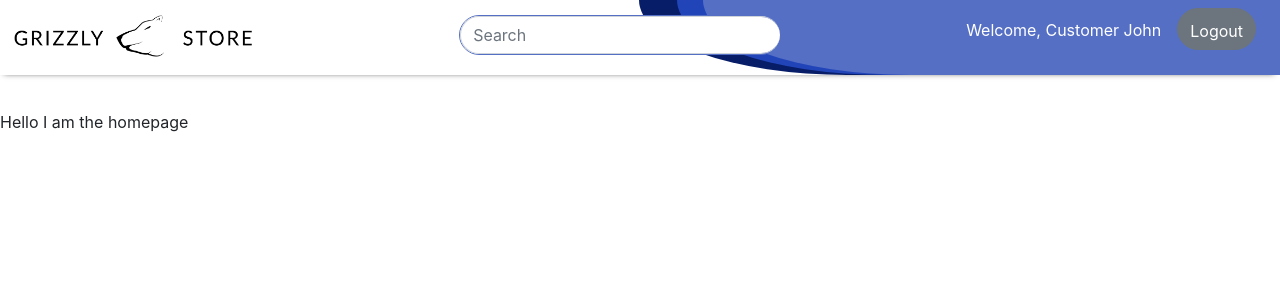
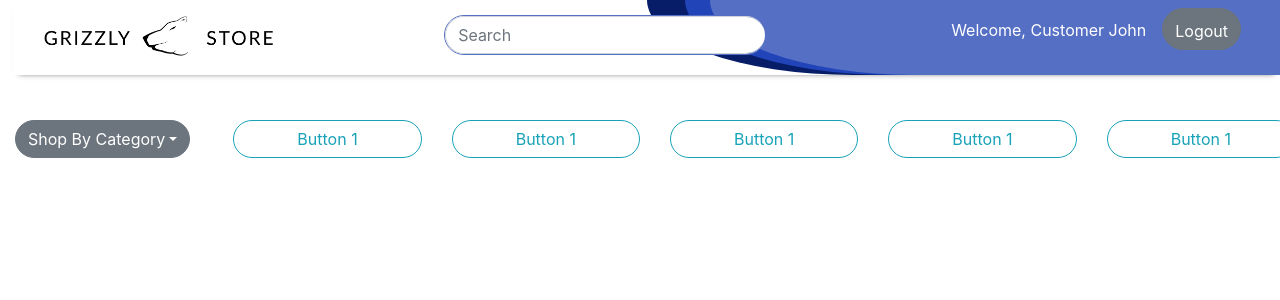
Before and after one commit to CogGrads-TeamTS/grizzly-fe-customer, a React (Create React App) app: page / in a window 1280 px wide. Shown: the top 300 px of the page. Built offline with nearby package versions, Linux system fonts and the light colour scheme.

Commit message:
customer sortBy  and  corresponding buttons

```diff
--- a/src/App.css
+++ b/src/App.css
@@ -77,6 +77,15 @@ tbody {
 .p-t-10{
   padding-top: 10px !important;
 }
+
+.m-t-5{
+    margin-top: 5px !important;
+}
+
+.m-t-10{
+    margin-top: 10px !important;
+}
+
 .no-padding{
   padding: 0 !important;
 }
--- a/src/App.js
+++ b/src/App.js
@@ -9,20 +9,16 @@ import Header from './components/Common/CommonHeader';
 class App extends Component {
   render() {
     return (
-      <div className="container-fluid no-padding">
+      <div className="container-fluid">
         <div className="header">
-          <Row className="nav-row">
+          <div className="nav-row">
             <Col xs="12">
               <Header />
             </Col>
-          </Row>
+          </div>
         </div>
         <div className="main">
-          <Row>
-            <Col xs="12">
               <Routes />
-            </Col>
-          </Row>
         </div>
       </div>
     );
--- a/src/components/Common/CommonHeader.js
+++ b/src/components/Common/CommonHeader.js
@@ -32,7 +32,7 @@ class Header extends Component {
     }
     render() {
         return (
-            <div>
+
                 <Navbar light expand="md">
                     <NavbarBrand><img className="griz-logo" src={grizzlogo} /></NavbarBrand>
                     <NavbarToggler onClick={this.toggle} />
@@ -52,7 +52,7 @@ class Header extends Component {
                         </Nav>
                     </Collapse>
                 </Navbar>
-            </div>
+
         )
     }
 }
--- /dev/null
+++ b/src/components/CustomerSortByButton/CustomerSortBy.js
@@ -0,0 +1,64 @@
+import React, { Component } from 'react';
+import { Button, Dropdown, DropdownToggle, DropdownItem, DropdownMenu, ButtonDropdown } from 'reactstrap';
+
+class CustomerSortBy extends Component {
+
+    constructor(props) {
+        super(props);
+
+        this.state = {
+            dropdownOpen: false,
+            dropdownValue: 'Shop By Category',
+            actions: [],
+            sortBy: []
+        };
+
+        this.toggle = this.toggle.bind(this);
+    }
+
+    toggle(event) {
+        this.setState({
+            dropdownOpen: !this.state.dropdownOpen
+        });
+    }
+
+    changeValue = event => {
+        this.setState({
+            dropdownValue: event.currentTarget.textContent,
+        });
+
+        // console.log('sort value: ' + event.currentTarget.value );
+
+        // this.props.sortChanged(event.currentTarget.value);
+
+        // console.log('category filter sort param: ' + this.props.filter.sort);
+
+        // Enter new action here
+        // console.log('fetching params...');
+        // setTimeout (() => {
+        //     this.props.fetchData()
+        // } , 2000);
+
+       // this.props.update(event.currentTarget.value);
+    };
+
+    render() {
+        return (
+
+                <ButtonDropdown  isOpen={this.state.dropdownOpen} toggle={this.toggle}>
+                    <DropdownToggle className="signup-button m-t-10" id="btn-rounded"  caret>
+                        {this.state.dropdownValue}
+                    </DropdownToggle>
+                    <DropdownMenu id="categoryDropdown">
+                        <DropdownItem onClick={this.changeValue} value="category">Shop By Category</DropdownItem>
+                        <DropdownItem onClick={this.changeValue} value="brand">Shop By Brand</DropdownItem>
+                        <DropdownItem onClick={this.changeValue} value="rating">Shop By Rating</DropdownItem>
+                        <DropdownItem onClick={this.changeValue} value="price">Shop By Price</DropdownItem>
+                    </DropdownMenu>
+                </ButtonDropdown>
+
+        );
+    }
+}
+
+export default CustomerSortBy;
--- a/src/components/Homepage/Homepage.js
+++ b/src/components/Homepage/Homepage.js
@@ -1,12 +1,31 @@
 import React, { Component } from 'react'
+import { Row, Col,Button} from 'reactstrap';
+import CustomerSortBy from "../CustomerSortByButton/CustomerSortBy";
 
 class Homepage extends Component {
 
     render() {
         return (
-            <div>
-                <p>Hello I am the homepage</p>
-            </div>
+            <Row>
+                    <Col md="2" sm="4" xs="6">
+                        <CustomerSortBy  />
+                    </Col>
+                    <Col md="2" sm="4" xs="6">
+                        <Button outline id="btn-rounded" className="m-t-10 btn-block" color="info">Button 1</Button>
+                    </Col>
+                    <Col md="2" sm="4" xs="6">
+                        <Button outline id="btn-rounded" className="m-t-10 btn-block" color="info">Button 1</Button>
+                    </Col>
+                    <Col md="2" sm="4" xs="6">
+                        <Button outline id="btn-rounded" className="m-t-10 btn-block" color="info">Button 1</Button>
+                    </Col>
+                    <Col md="2" sm="4" xs="6">
+                        <Button outline id="btn-rounded" className="m-t-10 btn-block" color="info">Button 1</Button>
+                    </Col>
+                    <Col md="2" sm="4" xs="6">
+                        <Button outline id="btn-rounded" className="m-t-10 btn-block" color="info">Button 1</Button>
+                    </Col>
+            </Row>
         );
     }
 }
```
